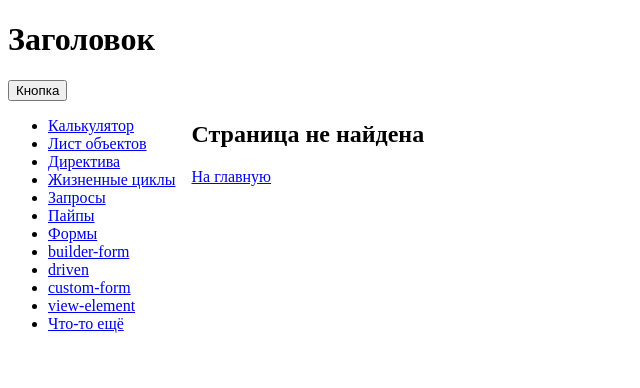
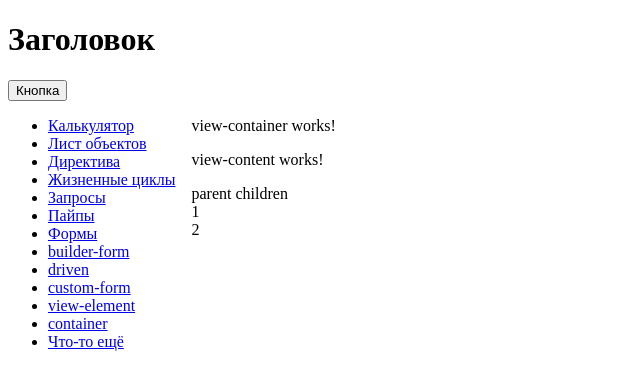
Before and after one commit to tmot24/angular-course, an Angular app: page /view-element/container in a window 1280 px wide. Shown: the top 388 px of the page, without its empty margins (0-640 px from the left). Built offline with nearby package versions, Linux system fonts and the light colour scheme.

Commit message:
Ссылка на children элементы

```diff
--- a/src/app/navigation/navigation.ts
+++ b/src/app/navigation/navigation.ts
@@ -13,6 +13,7 @@ const navigationRoutes = [
   { path: '/forms/driven', label: 'driven' },
   { path: '/forms/custom-form', label: 'custom-form' },
   { path: '/view-element', label: 'view-element' },
+  { path: '/view-element/container', label: 'container' },
   { path: '/something', label: 'Что-то ещё' }
 ];
 
--- /dev/null
+++ b/src/app/view-children/view-container/view-container.html
@@ -0,0 +1,9 @@
+<p>view-container works!</p>
+
+<app-view-content>
+  <div #viewContentChild>
+    parent children
+  </div>
+  <div #viewContentChildren>1</div>
+  <div #viewContentChildren>2</div>
+</app-view-content>
--- /dev/null
+++ b/src/app/view-children/view-content/view-content.html
@@ -0,0 +1,3 @@
+<p>view-content works!</p>
+
+<ng-content />
--- /dev/null
+++ b/src/app/view-children/view-content/view-content.ts
@@ -0,0 +1,16 @@
+import { AfterViewInit, Component, contentChild, contentChildren } from '@angular/core';
+
+@Component({
+  selector: 'app-view-content',
+  imports: [],
+  templateUrl: './view-content.html',
+})
+export class ViewContent implements AfterViewInit {
+  protected child = contentChild<HTMLDivElement>('viewContentChild');
+  protected children = contentChildren<HTMLDivElement>('viewContentChildren');
+
+  ngAfterViewInit(): void {
+    console.log(this.child());
+    console.log(this.children());
+  }
+}
```
Also changed, not shown: src/app/view-children/view-container/view-container.ts (added, +13 -0 lines), src/app/view-children/view-element.routes.ts (+5 -5 lines).
